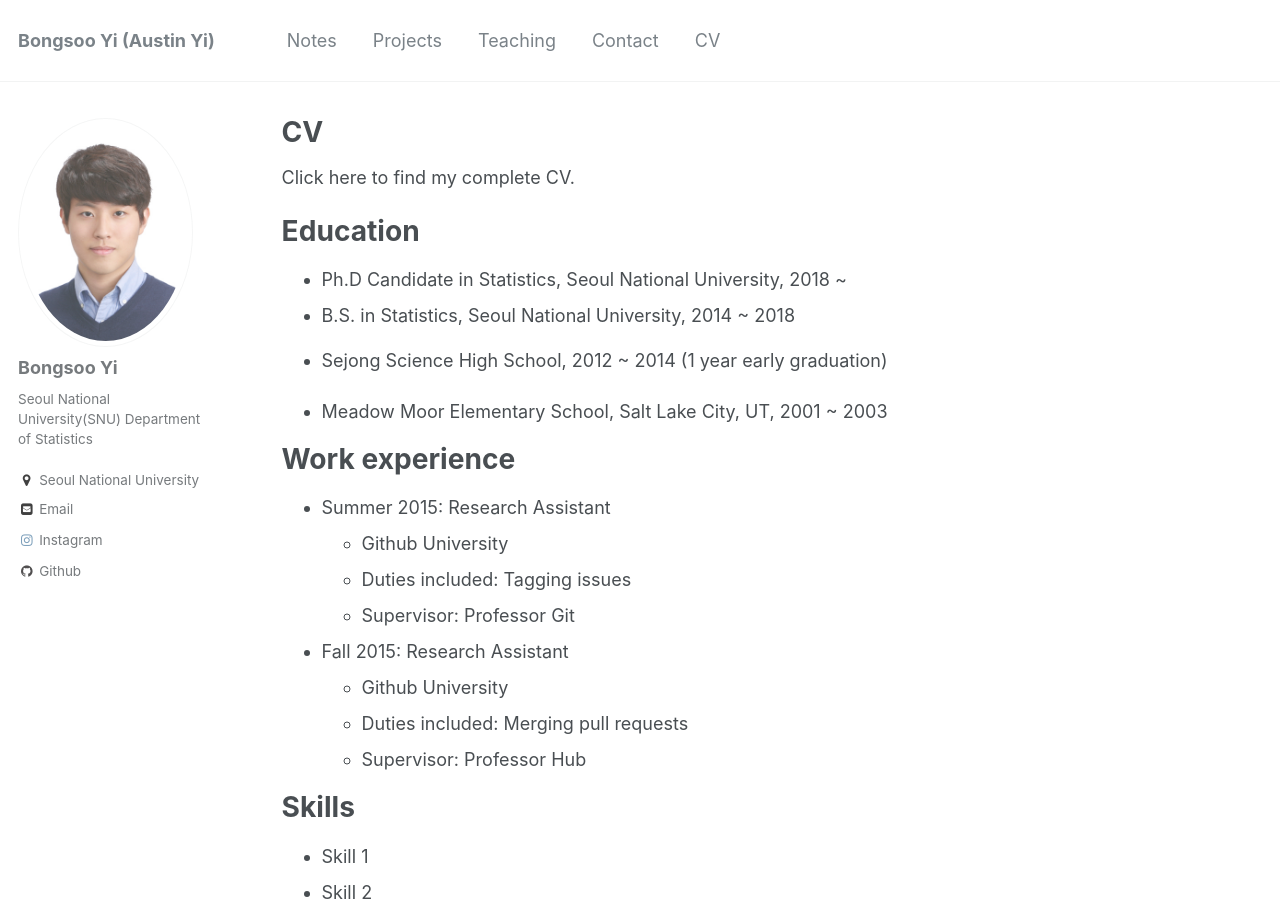
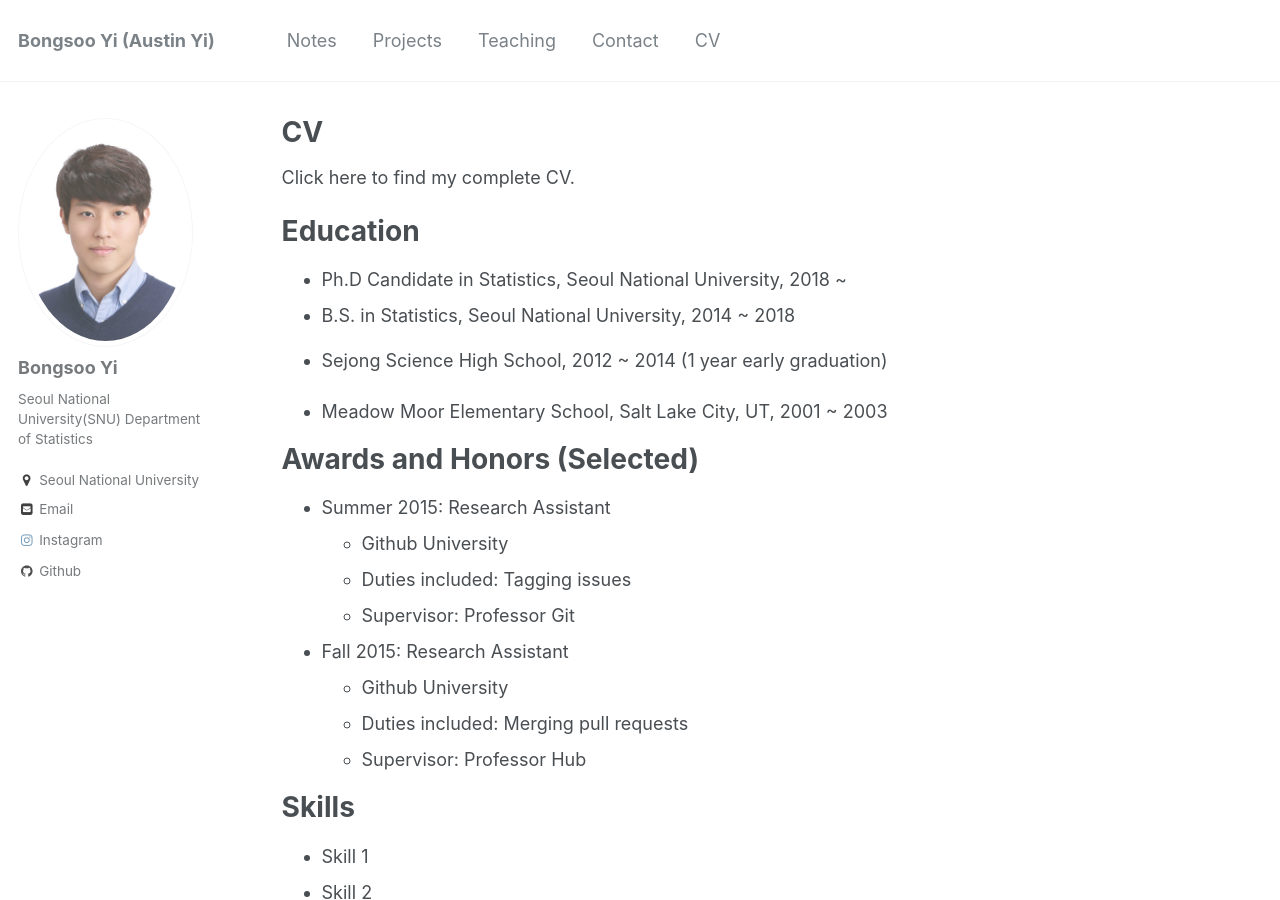
Before and after one commit to austinyi/austinyi.github.io, a Jekyll site: the page built from _pages/cv.md, in a window 1280 px wide and 900 px high. Built offline with Jekyll 4.4.1, drawn with Linux system fonts in a browser that asks for light colours.

Commit message:
Update cv.md

```diff
--- a/_pages/cv.md
+++ b/_pages/cv.md
@@ -19,7 +19,7 @@ Education
 
 * Meadow Moor Elementary School, Salt Lake City, UT, 2001 ~ 2003
 
-Work experience
+Awards and Honors (Selected)
 ======
 * Summer 2015: Research Assistant
   * Github University
```
